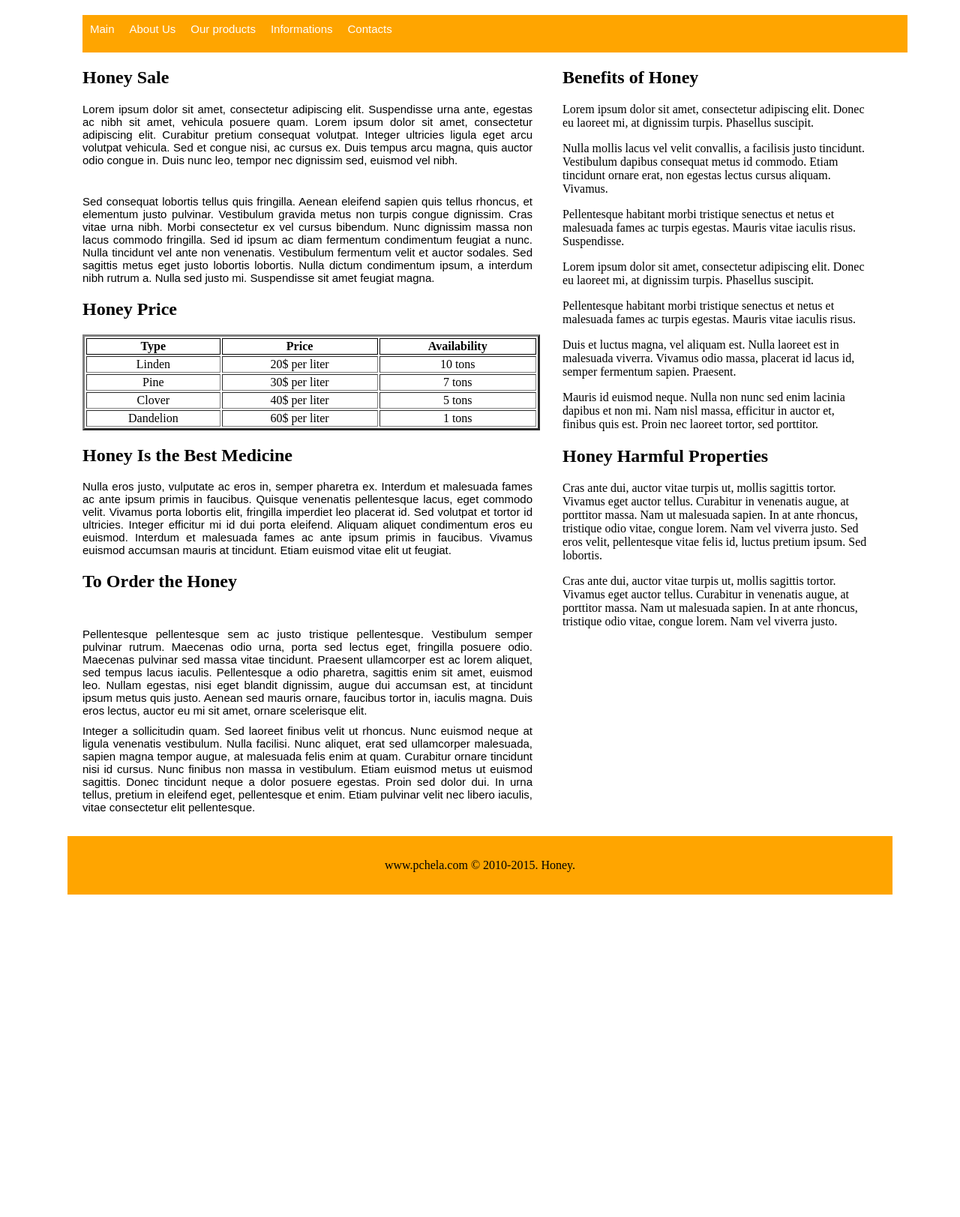
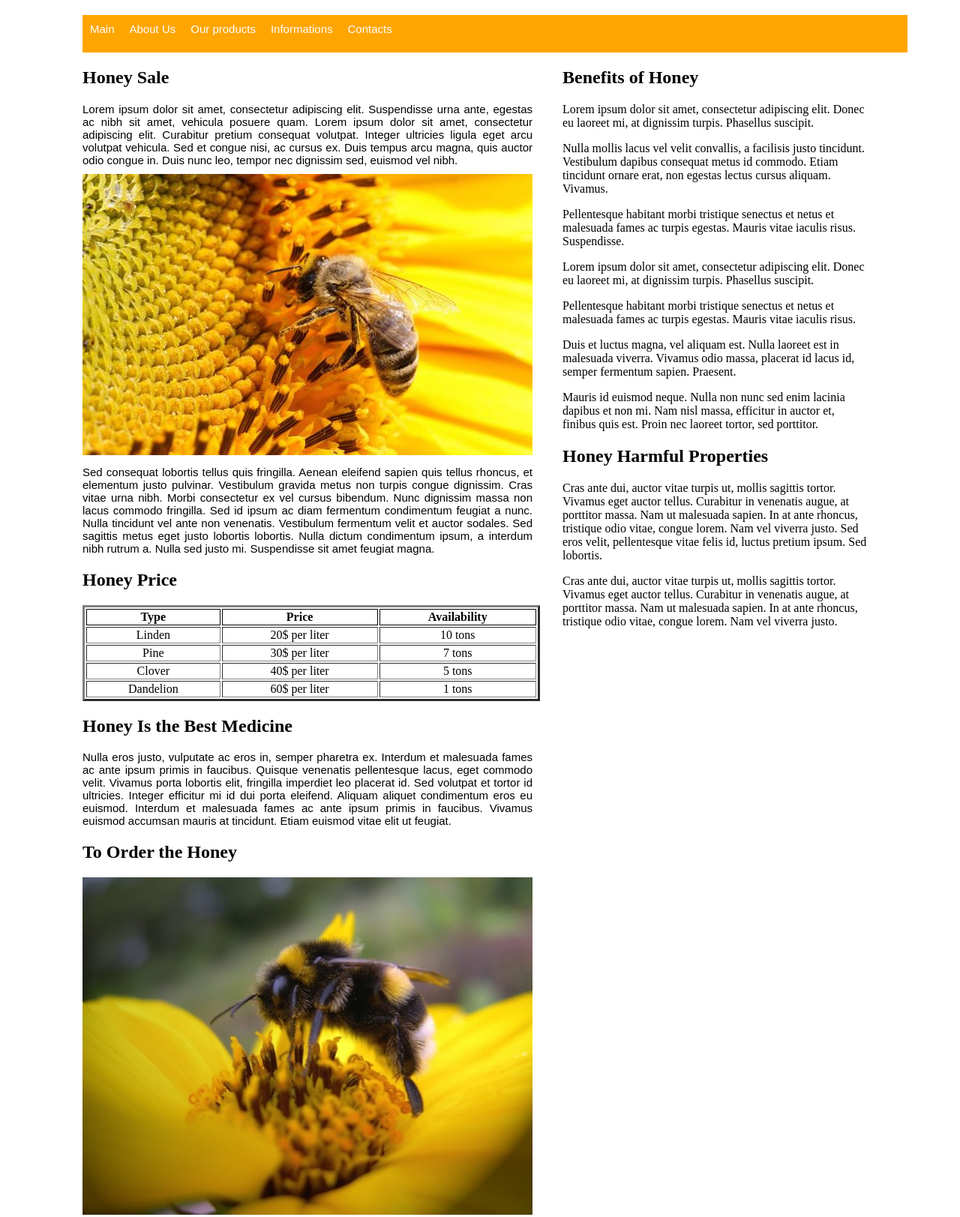
Before and after one commit to Leontev-Aleksej/my-site, a plain HTML site: page index.html in a window 1280 px wide. Shown: the top 1623 px of the page at 75% size. Before the commit the page ends 1223 px from the top, so only its background shows below. Drawn offline with Linux system fonts and the light colour scheme; the site is published under a folder, as on GitHub Pages, so addresses that start at the root find nothing.

Commit message:
Добавляет картинки

```diff
--- a/index.html
+++ b/index.html
@@ -25,7 +25,7 @@
             <main>
                 <h2>Honey Sale</h2>
                 <p>Lorem ipsum dolor sit amet, consectetur adipiscing elit. Suspendisse urna ante, egestas ac nibh sit amet, vehicula posuere quam. Lorem ipsum dolor sit amet, consectetur adipiscing elit. Curabitur pretium consequat volutpat. Integer ultricies ligula eget arcu volutpat vehicula. Sed et congue nisi, ac cursus ex. Duis tempus arcu magna, quis auctor odio congue in. Duis nunc leo, tempor nec dignissim sed, euismod vel nibh.</p>
-                <img src="/img/bee.jpg" alt="">
+                <img src="img/bee.jpg" alt="">
                 <p>Sed consequat lobortis tellus quis fringilla. Aenean eleifend sapien quis tellus rhoncus, et elementum justo pulvinar. Vestibulum gravida metus non turpis congue dignissim. Cras vitae urna nibh. Morbi consectetur ex vel cursus bibendum. Nunc dignissim massa non lacus commodo fringilla. Sed id ipsum ac diam fermentum condimentum feugiat a nunc. Nulla tincidunt vel ante non venenatis. Vestibulum fermentum velit et auctor sodales. Sed sagittis metus eget justo lobortis lobortis. Nulla dictum condimentum ipsum, a interdum nibh rutrum a. Nulla sed justo mi. Suspendisse sit amet feugiat magna.</p>
                 <h2>Honey Price</h2>
                 <table border="3" color="black">
@@ -42,7 +42,7 @@
                 <h2>Honey Is the Best Medicine</h2>
                 <p>Nulla eros justo, vulputate ac eros in, semper pharetra ex. Interdum et malesuada fames ac ante ipsum primis in faucibus. Quisque venenatis pellentesque lacus, eget commodo velit. Vivamus porta lobortis elit, fringilla imperdiet leo placerat id. Sed volutpat et tortor id ultricies. Integer efficitur mi id dui porta eleifend. Aliquam aliquet condimentum eros eu euismod. Interdum et malesuada fames ac ante ipsum primis in faucibus. Vivamus euismod accumsan mauris at tincidunt. Etiam euismod vitae elit ut feugiat.</p>
                 <h2>To Order the Honey</h2>
-                <img src="/img/bee2.jpg" alt="">
+                <img src="img/bee2.jpg" alt="">
                 <p>Pellentesque pellentesque sem ac justo tristique pellentesque. Vestibulum semper pulvinar rutrum. Maecenas odio urna, porta sed lectus eget, fringilla posuere odio. Maecenas pulvinar sed massa vitae tincidunt. Praesent ullamcorper est ac lorem aliquet, sed tempus lacus iaculis. Pellentesque a odio pharetra, sagittis enim sit amet, euismod leo. Nullam egestas, nisi eget blandit dignissim, augue dui accumsan est, at tincidunt ipsum metus quis justo. Aenean sed mauris ornare, faucibus tortor in, iaculis magna. Duis eros lectus, auctor eu mi sit amet, ornare scelerisque elit.</p>
                 <p>Integer a sollicitudin quam. Sed laoreet finibus velit ut rhoncus. Nunc euismod neque at ligula venenatis vestibulum. Nulla facilisi. Nunc aliquet, erat sed ullamcorper malesuada, sapien magna tempor augue, at malesuada felis enim at quam. Curabitur ornare tincidunt nisi id cursus. Nunc finibus non massa in vestibulum. Etiam euismod metus ut euismod sagittis. Donec tincidunt neque a dolor posuere egestas. Proin sed dolor dui. In urna tellus, pretium in eleifend eget, pellentesque et enim. Etiam pulvinar velit nec libero iaculis, vitae consectetur elit pellentesque.</p>
             </main>
--- a/style.css
+++ b/style.css
@@ -1,8 +1,5 @@
 *{
     box-sizing: border-box;
-}
-header{
-
 }
 .block{
     margin: -10px 0 -20px 20px;
```
